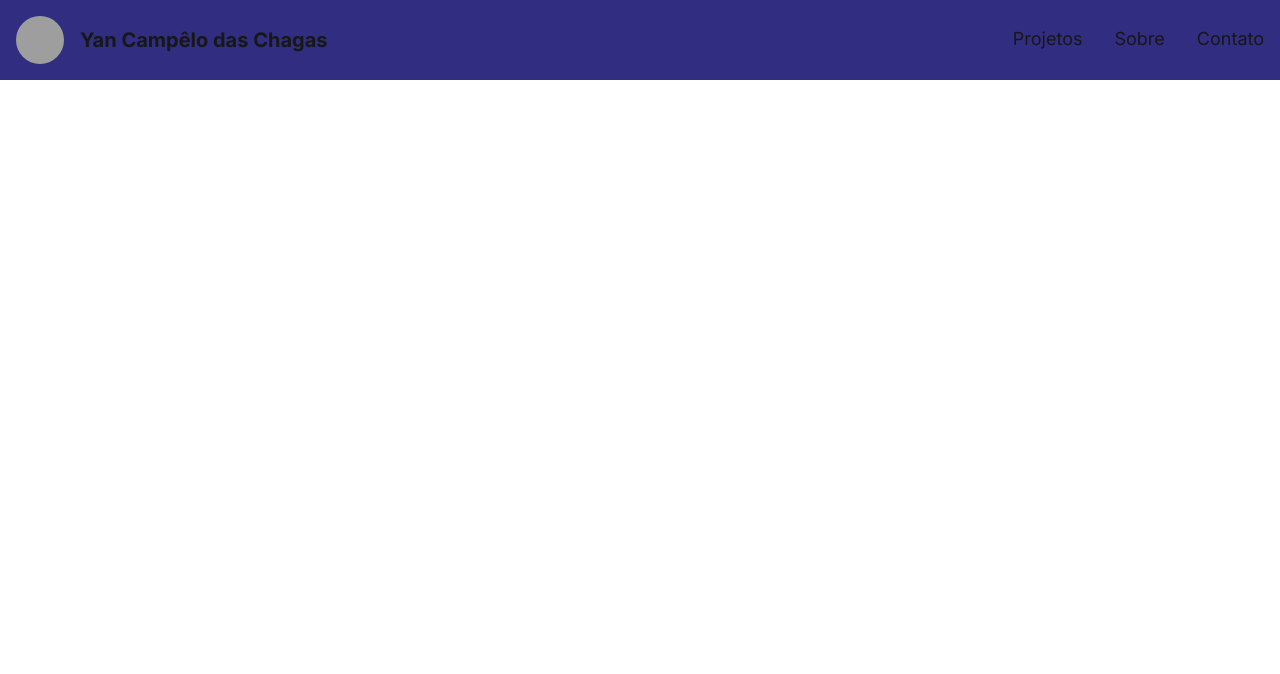
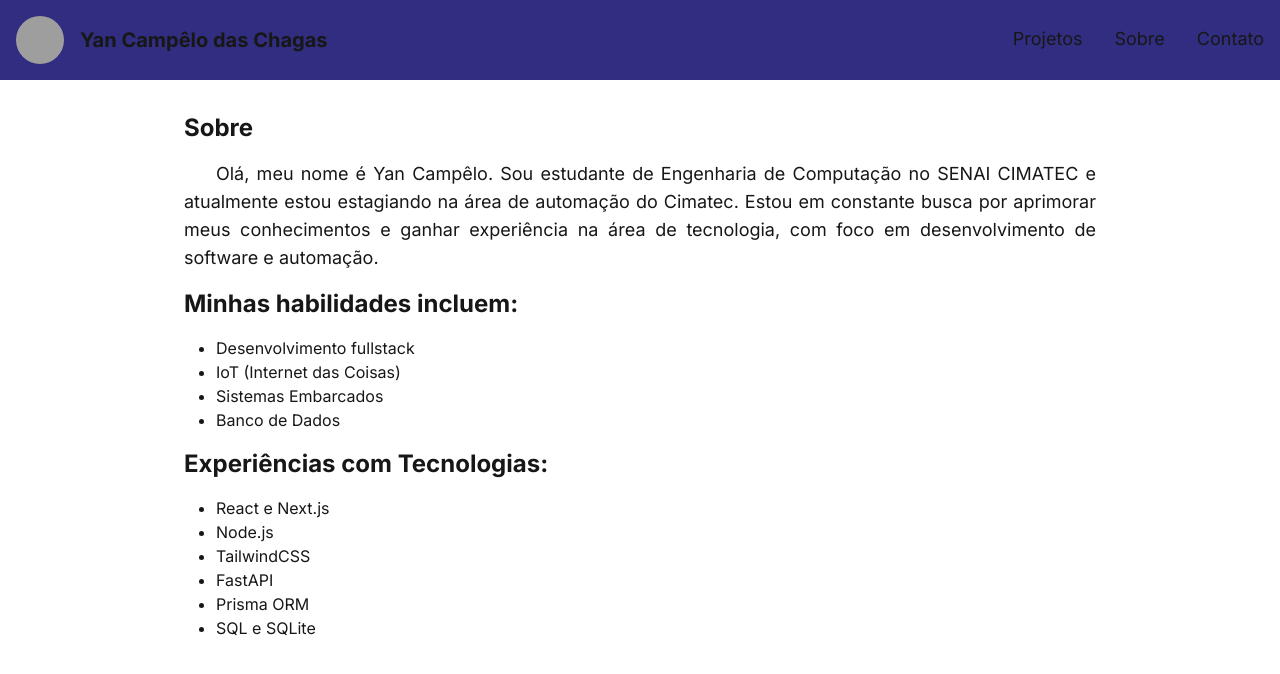
Before and after one commit to yanchagas04/Portifolio, a Next.js app in the folder portifolio/: page / in a window 1280 px wide. Shown: the top 674 px of the page. Built offline with nearby package versions, Linux system fonts and the light colour scheme; grey boxes are pictures that could not be loaded.

Commit message:
feat: Primeira versão do Sobre do portifólio

```diff
--- a/portifolio/src/app/page.tsx
+++ b/portifolio/src/app/page.tsx
@@ -1,10 +1,14 @@
 import Header from "@/components/header/Header";
+import Sobre from "@/components/sobre/Sobre";
 import Image from "next/image";
 
 export default function Home() {
   return (
-    <div className="w-full">
+    <div className="w-full flex flex-col gap-8">
       <Header />
+      <main className="w-full px-8 flex flex-col items-center">
+        <Sobre />
+      </main>
     </div>
   );
 }
--- /dev/null
+++ b/portifolio/src/components/sobre/Sobre.tsx
@@ -0,0 +1,25 @@
+export default function Sobre() {
+    return (
+        <section className="w-full lg:w-3/4 flex flex-col gap-4 items-center font-inter">
+            <h2 className="w-full text-2xl font-bold">Sobre</h2>
+            <p className=" text-lg text-justify indent-8">Olá, meu nome é Yan Campêlo. Sou estudante de Engenharia de Computação no SENAI CIMATEC e atualmente estou estagiando na área de automação do Cimatec. Estou em constante busca por aprimorar meus conhecimentos e ganhar experiência na área de tecnologia, com foco em desenvolvimento de software e automação.
+            </p>
+            <h3 className="w-full text-2xl font-bold">Minhas habilidades incluem:</h3>
+            <ul className="list-disc pl-8 w-full">
+                <li>Desenvolvimento fullstack</li>
+                <li>IoT (Internet das Coisas)</li>
+                <li>Sistemas Embarcados</li>
+                <li>Banco de Dados</li>
+            </ul>
+            <h3 className="w-full text-2xl font-bold">Experiências com Tecnologias:</h3>
+            <ul className="list-disc pl-8 w-full">
+                <li>React e Next.js</li>
+                <li>Node.js</li>
+                <li>TailwindCSS</li>
+                <li>FastAPI</li>
+                <li>Prisma ORM</li>
+                <li>SQL e SQLite</li>
+            </ul>
+        </section>
+    )
+}
```
